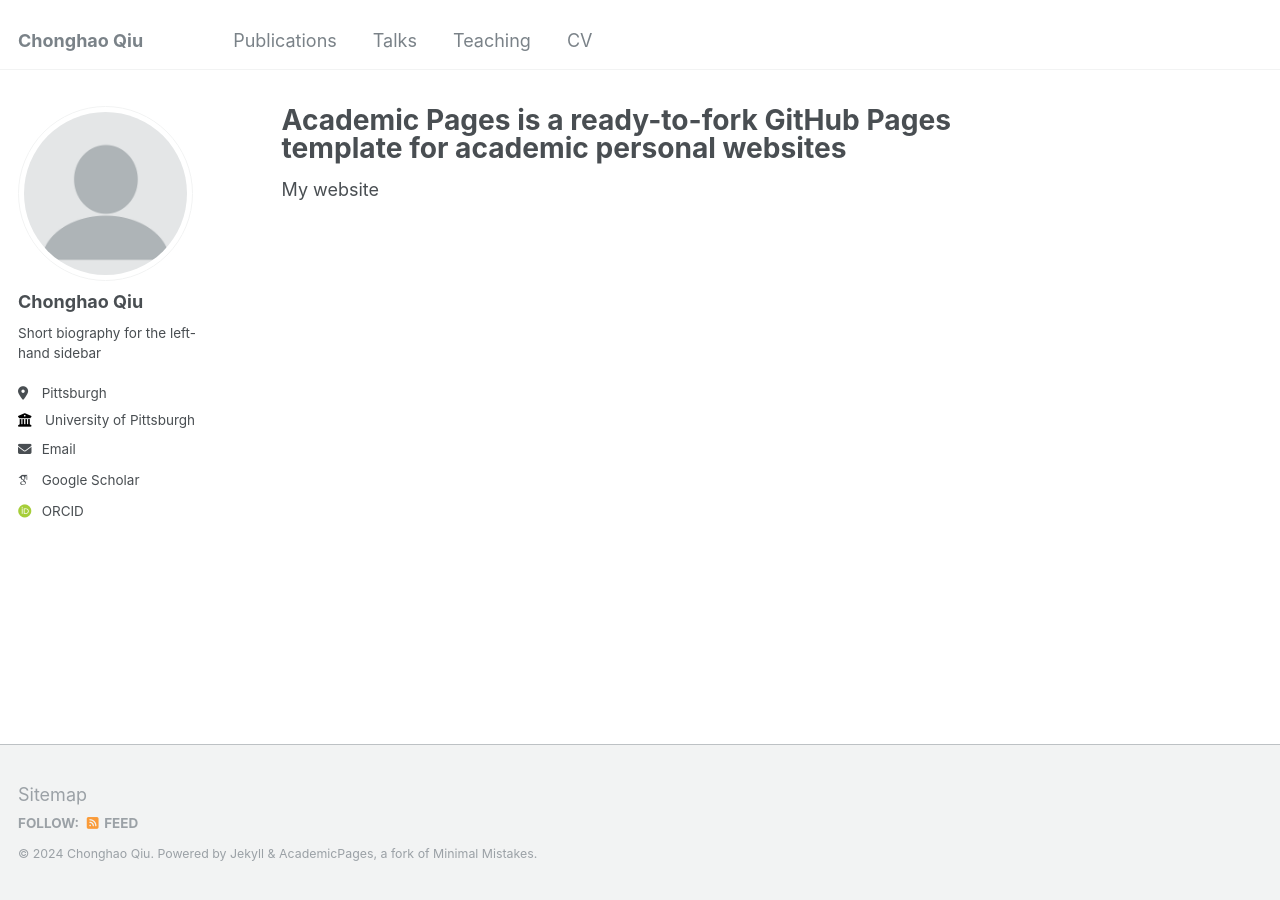
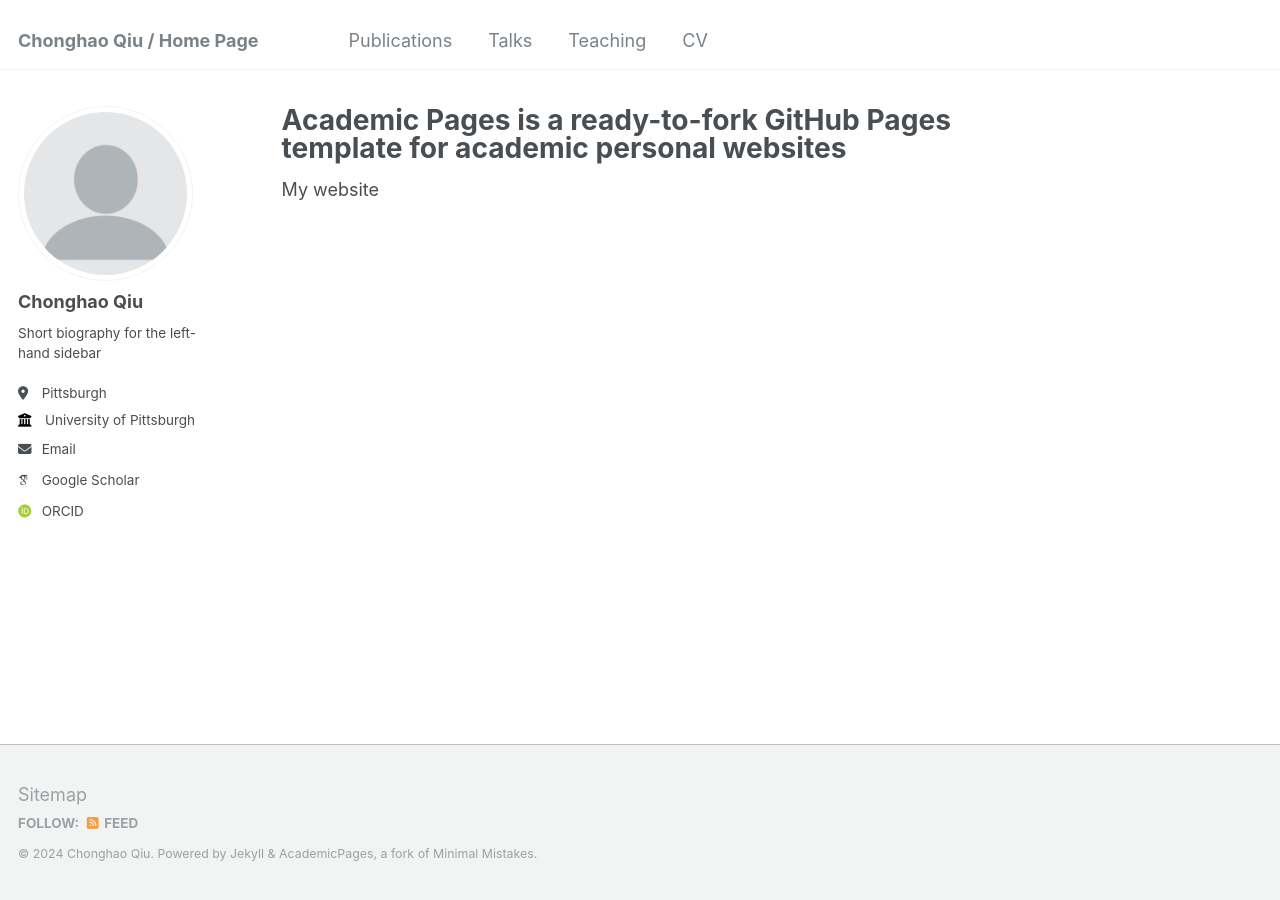
Before and after one commit to ChongHao-Qiu/1111chonghaoqiu.github.io, a Jekyll site: the page built from _pages/about.md, in a window 1280 px wide. Built offline with Jekyll 4.4.1, drawn with Linux system fonts in a browser that asks for light colours; some web fonts are replaced.

Commit message:
update name

```diff
--- a/_config.yml
+++ b/_config.yml
@@ -8,7 +8,7 @@
 
 # Basic Site Settings
 locale: "en-US"
-title: "Chonghao Qiu"
+title: "Chonghao Qiu / Home Page"
 title_separator: "-"
 name: &name "Chonghao Qiu"
 description: &description "personal description"
```
